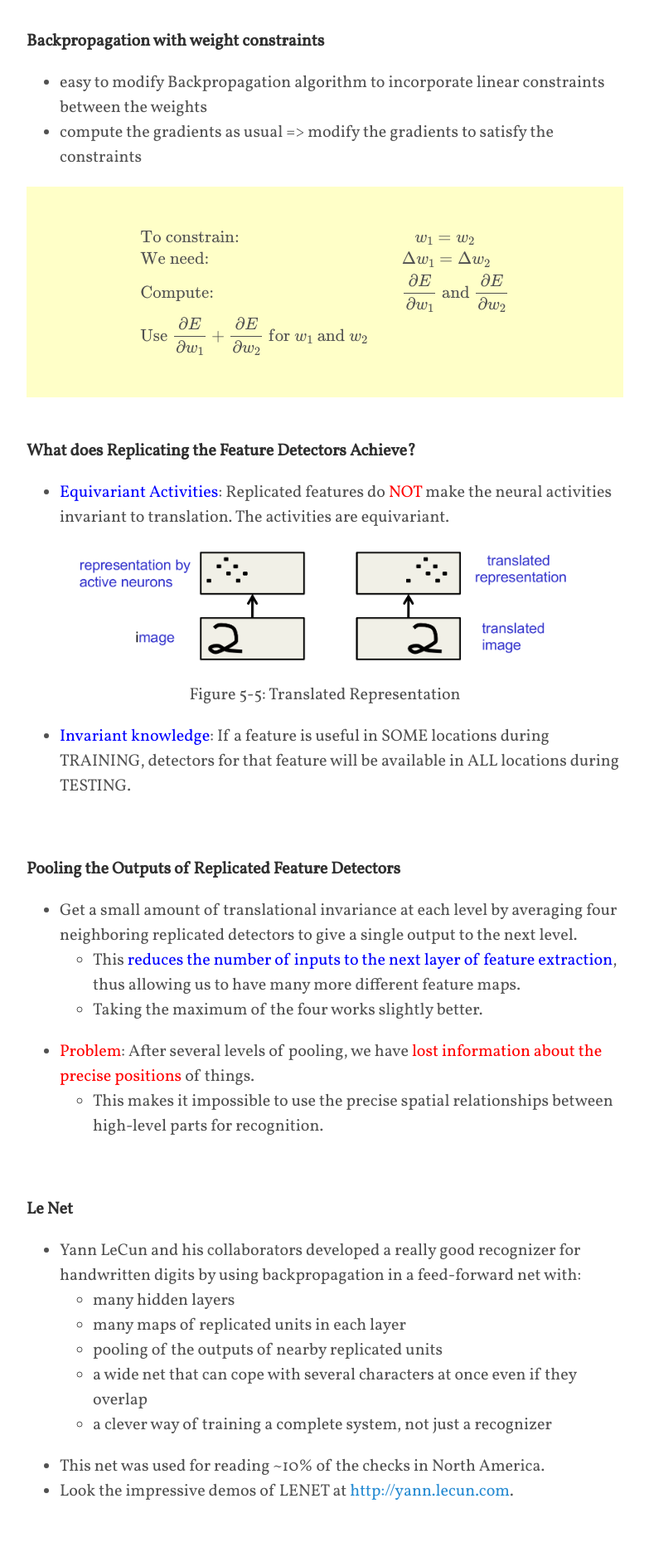
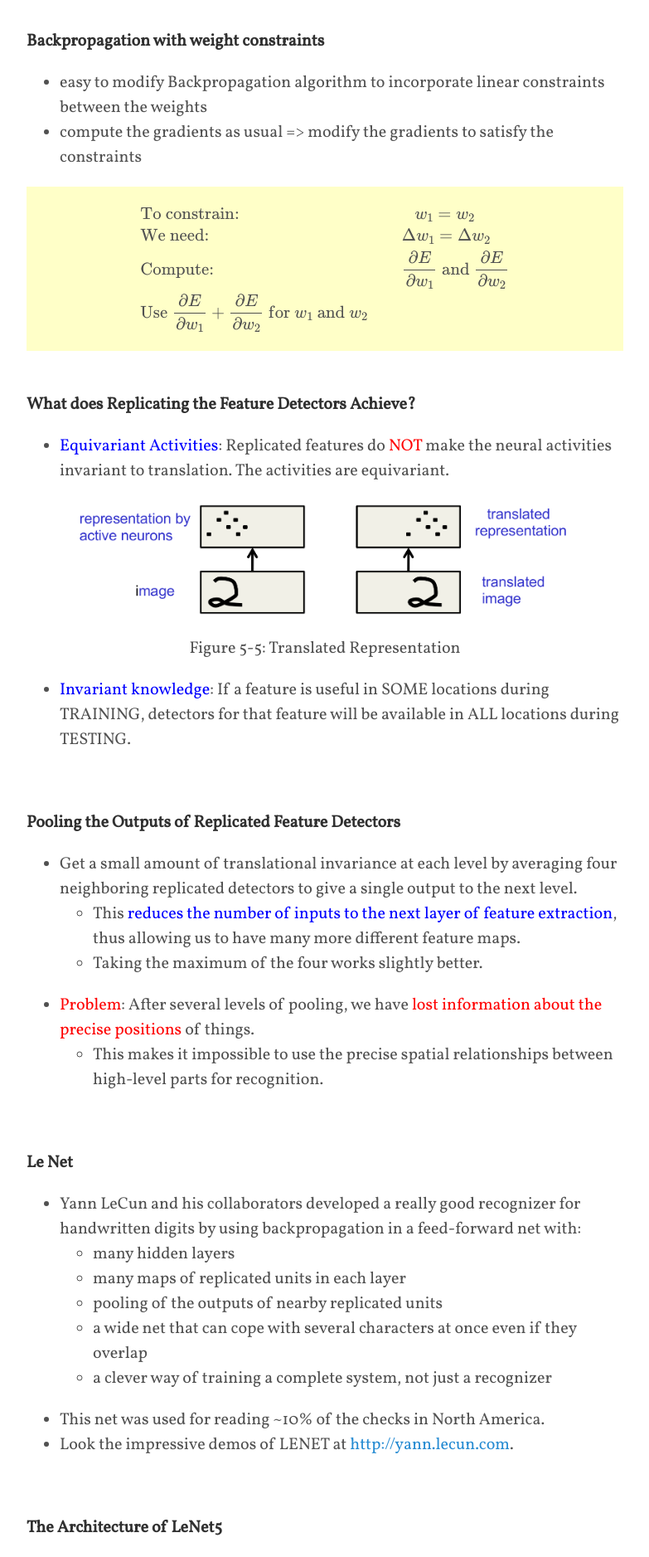
Before and after one commit to shevapato2008/myBlog, a Jekyll site: the page built from algorithms/machinelearning/nnml/week5.md, in a window 1280 px wide. Shown: the part 3935-5812 px from the top of the page at 83% size, without its empty margins (248-1031 px from the left). Built offline with Jekyll 4.4.1, drawn with Linux system fonts in a browser that asks for light colours; some web fonts are replaced; formulas are drawn with MathJax 3; comment, search, counter and statistics services are not loaded.

Commit message:
Updated.

```diff
--- a/algorithms/machinelearning/nnml/week5.md
+++ b/algorithms/machinelearning/nnml/week5.md
@@ -96,8 +96,7 @@ mathjax: true
   + easy to modify Backpropagation algorithm to incorporate linear constraints between the weights
   + compute the gradients as usual => modify the gradients to satisfy the constraints
 
-<div style="background-color: #ffffc8;">
-<br>
+<div style="background-color: #ffffc8; padding: 2px;">
 $$
 \begin{align}
   &\text{To constrain:} \qquad && \ \ \ w_{1} = w_{2} \\
@@ -106,7 +105,6 @@ $$
   &\text{Use} \ \frac{\partial E}{\partial w_{1}} + \frac{\partial E}{\partial w_{2}} \ \text{for} \ w_{1} \ \text{and} \ w_{2}
 \end{align}
 $$
-<br>
 </div>
 
 <br>
```
